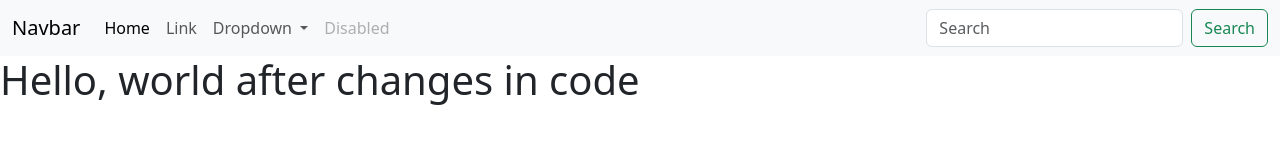
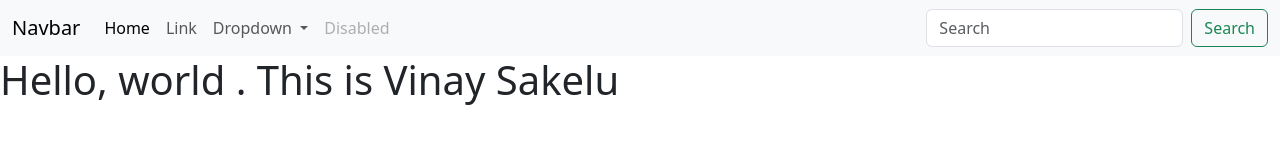
Before and after one commit to VinaysAkelu/node_app, a website: page index.html in a window 1280 px wide. Drawn offline with nearby package versions, Linux system fonts and the light colour scheme.

Commit message:
testing CI / CD

```diff
--- a/index.html
+++ b/index.html
@@ -43,7 +43,7 @@
           </div>
         </div>
       </nav>
-    <h1>Hello, world after changes in code</h1>
+    <h1>Hello, world . This is Vinay Sakelu</h1>
     <script src="https://cdn.jsdelivr.net/npm/bootstrap@5.3.0-alpha3/dist/js/bootstrap.bundle.min.js" integrity="sha384-ENjdO4Dr2bkBIFxQpeoTz1HIcje39Wm4jDKdf19U8gI4ddQ3GYNS7NTKfAdVQSZe" crossorigin="anonymous"></script>
   </body>
 </html>
```
